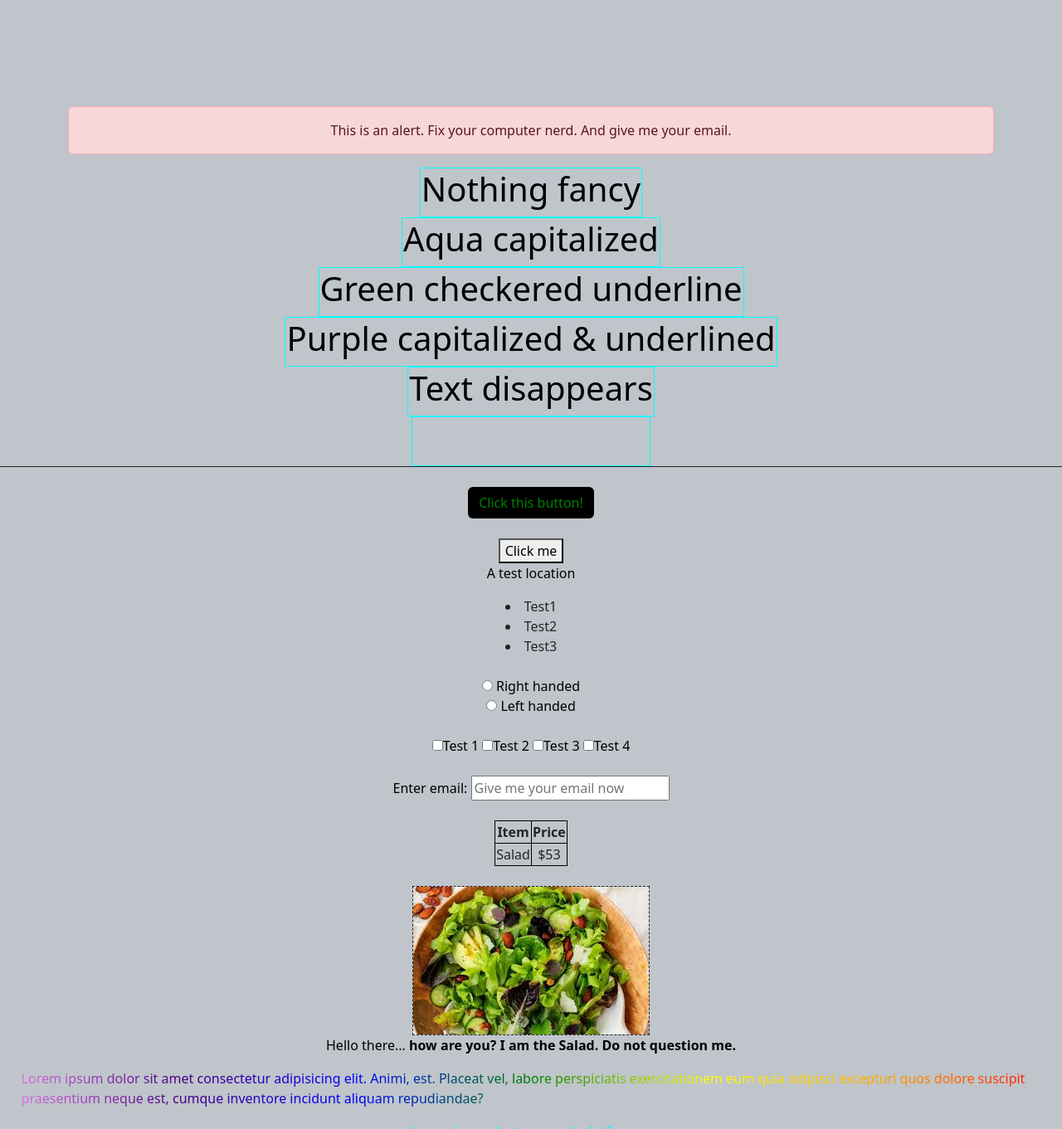
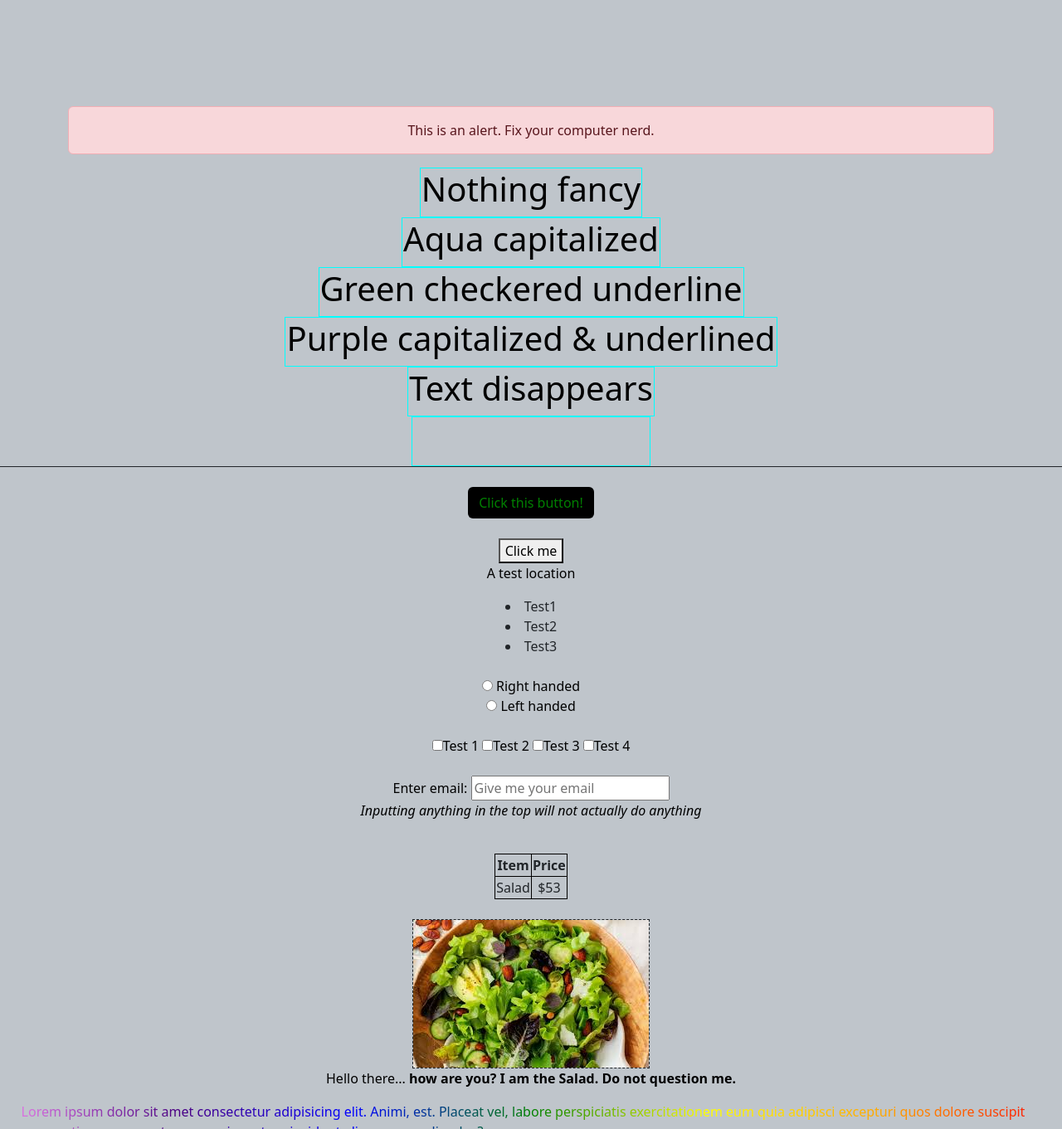
Before and after one commit to Minerpro205/main-work, a plain HTML site: page index.html in a window 1280 px wide. Shown: the top 1361 px of the page at 83% size. Drawn offline with nearby package versions, Linux system fonts and the light colour scheme.

Commit message:
Email clarification

```diff
--- a/index.html
+++ b/index.html
@@ -13,7 +13,7 @@
 
 <div class="container">
         <div class="alert alert-danger" role="alert">
-            This is an alert. Fix your computer nerd. And give me your email.
+            This is an alert. Fix your computer nerd.
     </div>
 </div>
 
@@ -68,7 +68,8 @@
     <br>
     <br>
 
-        Enter email: <input type="email" name="Enter email" placeholder="Give me your email now">
+        Enter email: <input type="email" name="Enter email" placeholder="Give me your email">
+        <p><i>Inputting anything in the top will not actually do anything</i></p>
 
 
 
```
